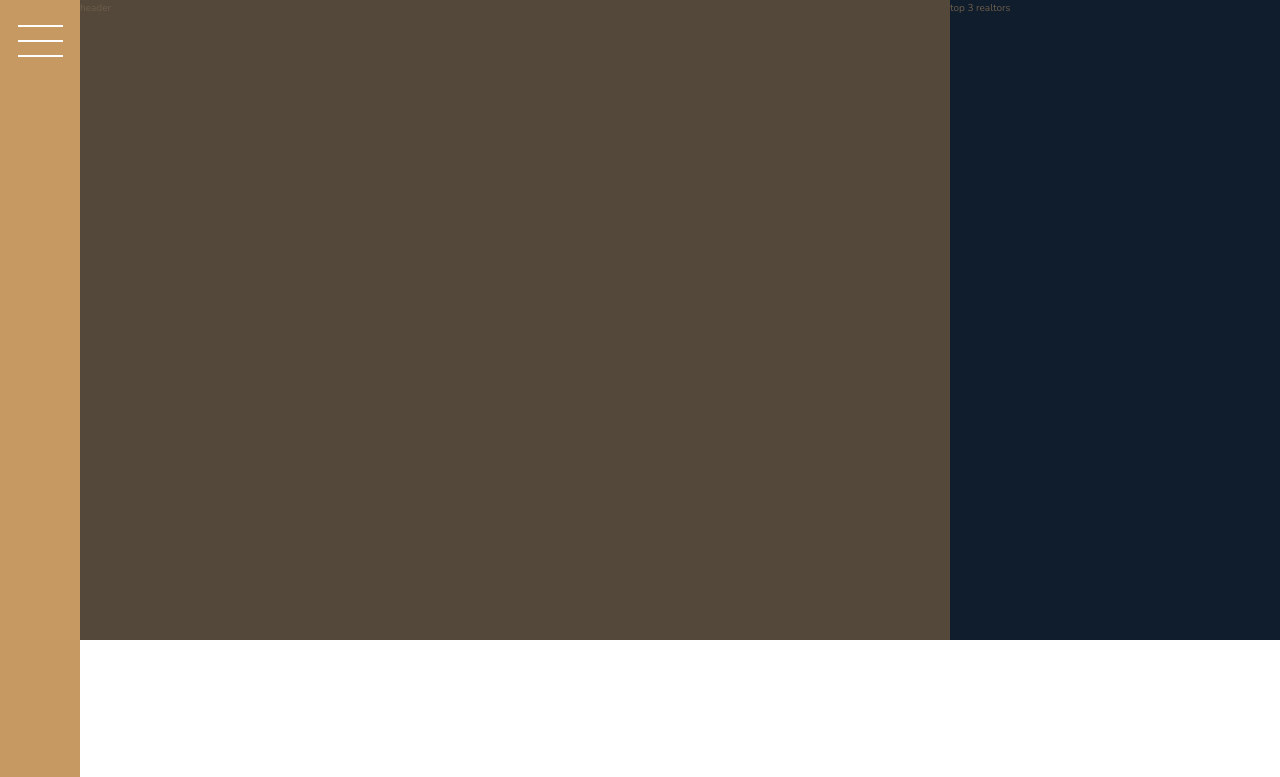
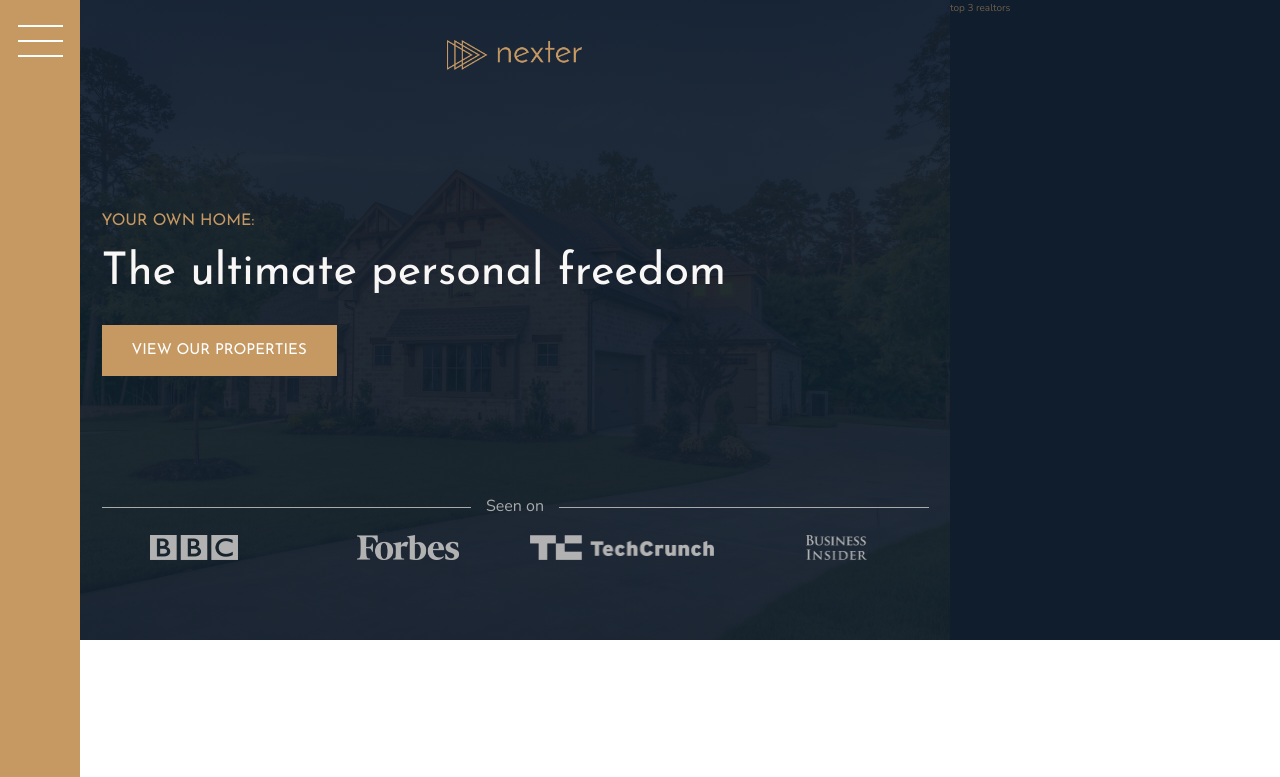
Before and after one commit to Toyurc/Nexter, a website: page index.html in a window 1280 px wide. Shown: the top 777 px of the page. Drawn offline with nearby package versions, Linux system fonts and the light colour scheme.

Commit message:
Feat: header section done

```diff
--- a/index.html
+++ b/index.html
@@ -17,7 +17,19 @@
   <div class="sidebar">
     <button class="nav-btn"></button>
   </div>
-  <header class="header">header</header>
+  <header class="header">
+    <img src="img/logo.png" alt="nexter logo" class="header__logo">
+    <h3 class="heading-3">Your own home:</h3>
+    <h1 class="heading-1">The ultimate personal freedom</h1>
+    <button class="btn header__btn">View our properties</button>
+    <div class="header__seenon--text">Seen on</div>
+    <div class="header__seenon--logos">
+      <img src="img/logo-bbc.png" alt="bbc logo">
+      <img src="img/logo-forbes.png" alt="forbes logo">
+      <img src="img/logo-techcrunch.png" alt="tech crunch logo">
+      <img src="img/logo-bi.png" alt="bi logo">
+    </div>
+  </header>
   <div class="realtors">top 3 realtors</div>
   <section class="features">
     <div class="feature">
--- a/sass/_header.scss
+++ b/sass/_header.scss
@@ -1,4 +1,55 @@
 .header {
   background-color: $color-grey-dark-1;
   grid-column: full-start / col-end 6;
+  background-image: linear-gradient(rgba($color-secondary, .93), rgba($color-secondary, .93)), url("../img/hero.jpeg");
+  background-size: cover;
+  background-position: center;
+  padding: 8rem;
+  padding-top: 4rem;
+
+  display: grid;
+  grid-template-rows: 1fr min-content 6rem 1fr;
+  grid-template-columns: max-content;
+  grid-row-gap: 1.5rem;
+  justify-content: center;
+
+  &__logo {
+    height: 3rem;
+    justify-self: center;
+  }
+
+  &__seenon--text {
+    display: grid;
+    grid-template-columns: 1fr max-content 1fr;
+    grid-column-gap: 1.5rem;
+    align-items: center;
+
+    font-size: 1.6rem;
+    color: $color-grey-light-2;
+
+
+    &::before, &::after {
+      content: "";
+      height: 1px;
+      display: block;
+      background-color: currentColor;
+    }
+  }
+
+  &__seenon--logos {
+    display: grid;
+    grid-template-columns: repeat(4, 1fr);
+    grid-column-gap: 3rem;
+    justify-items: center;
+
+    img {
+      height: 2.5rem;
+      filter: brightness(70%);
+    }
+  }
+
+  &__btn {
+    align-self: start;
+    justify-self: start;
+  }
 }
--- a/sass/_typography.scss
+++ b/sass/_typography.scss
@@ -5,6 +5,9 @@
 
 .heading-1 {
   @extend %heading;
+  font-size: 4.5rem;
+  color: $color-grey-light-1;
+  line-height: 1;
 }
 
 .heading-2 {
```
Also changed, not shown: css/style.css.
